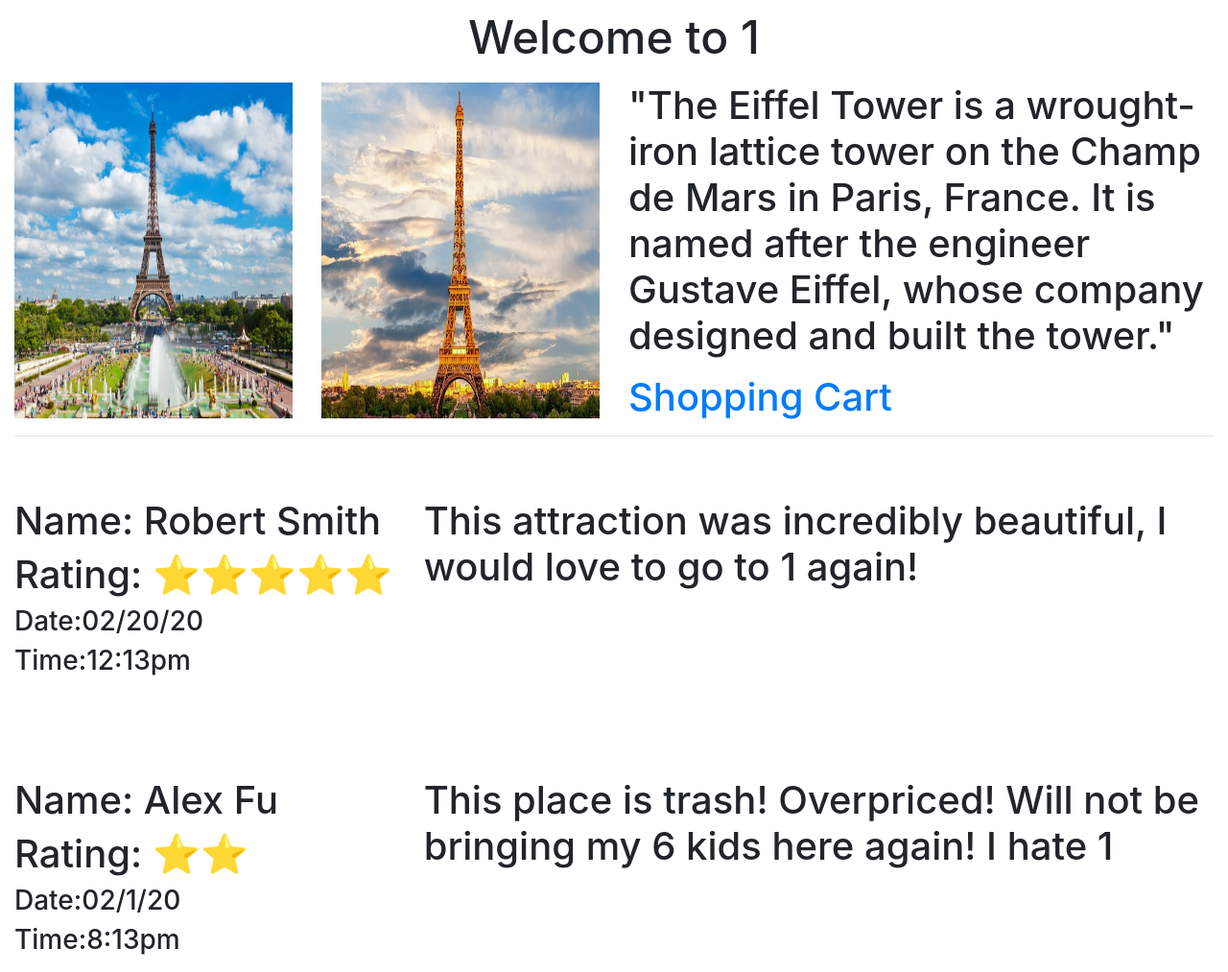
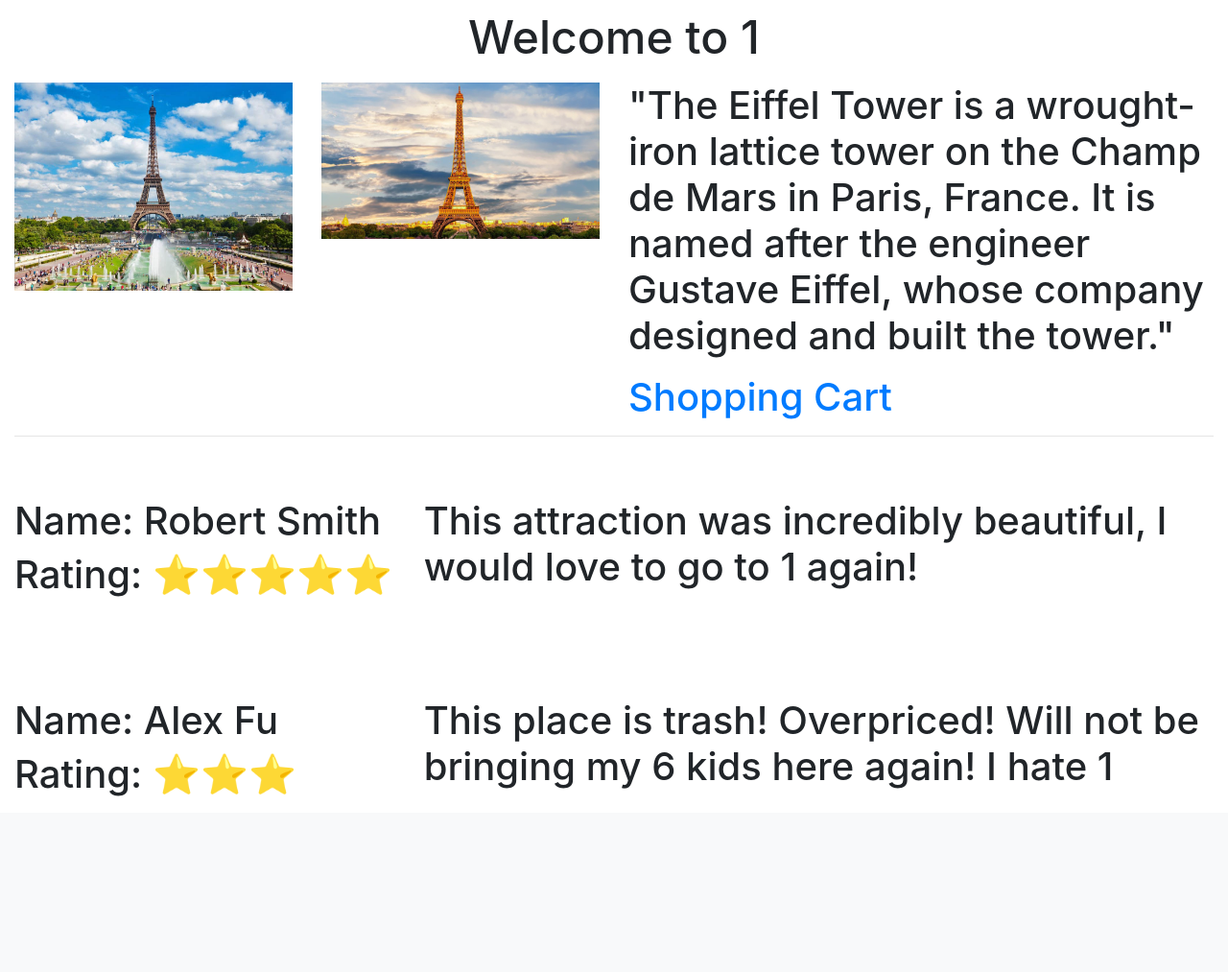
Before and after one commit to Calvin-Yap/CPS630-Project, a PHP site: page /readmore.php?setThis=1 in a window 1280 px wide. Shown: the part 64-1077 px from the top of the page at 96% size. After the commit the page ends 894 px from the top, so only its background shows below. Run offline with PHP 8.4, Linux system fonts and the light colour scheme; data that the repository does not hold is empty.

Commit message:
pls no more

```diff
--- a/readmore.php
+++ b/readmore.php
@@ -1,6 +1,18 @@
 <!DOCTYPE html>
 <html>
 <head>
+<?php
+   /*
+session_start();
+if ( isset( $_SESSION['user_id'] ) )
+ {
+  }
+   else
+  {
+    header("Location: http://localhost:8080/login-request.php");
+ }
+ */
+?>
  <title>Assignment 1 Iteration 1</title>
   <meta charset="utf-8">
   <link rel="stylesheet" href="https://stackpath.bootstrapcdn.com/bootstrap/4.4.1/css/bootstrap.min.css" integrity="sha384-Vkoo8x4CGsO3+Hhxv8T/Q5PaXtkKtu6ug5TOeNV6gBiFeWPGFN9MuhOf23Q9Ifjh" crossorigin="anonymous">
@@ -222,7 +234,7 @@ include('travel-data.php');
 }
 .imgr{
 	width:100%;
-	height:350px;
+	height:auto;
 }
 .text{
 	font-size:100%;
@@ -249,8 +261,6 @@ include('travel-data.php');
 <div class="col-4">
 <h1>Name: Robert Smith</h1>
 <h1>Rating: ⭐⭐⭐⭐⭐</h1>
-<h3>Date:02/20/20</h3>
-<h3>Time:12:13pm</h3>
 </div>
 <div class="col-8">
 <p>This attraction was incredibly beautiful, I would love to go to <?php echo $Place ?> again!</p>
@@ -262,9 +272,7 @@ include('travel-data.php');
 <div class="row">
 <div class="col-4">
 <h1>Name: Alex Fu</h1>
-<h1>Rating: ⭐⭐</h1>
-<h3>Date:02/1/20</h3>
-<h3>Time:8:13pm</h3>
+<h1>Rating: ⭐⭐⭐</h1>
 </div>
 <div class="col-8">
 <p>This place is trash! Overpriced! Will not be bringing my 6 kids here again! I hate <?php echo $Place ?></p>
```
